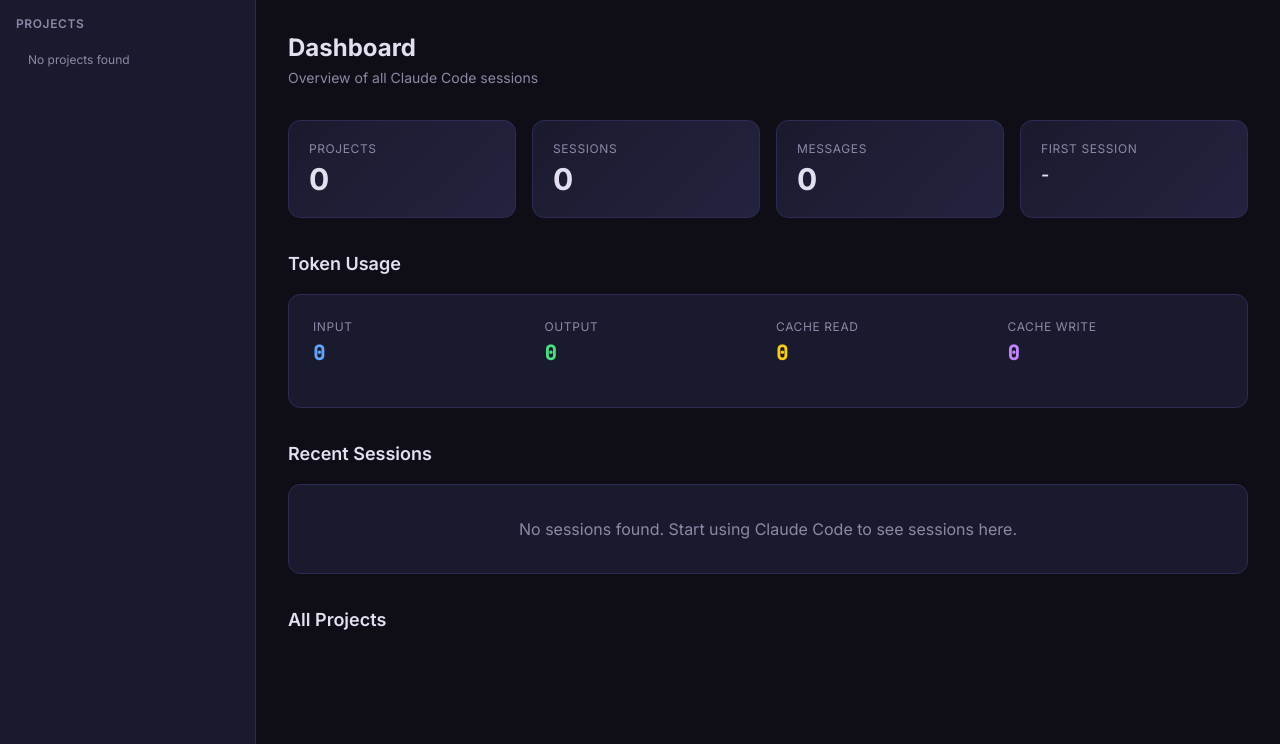
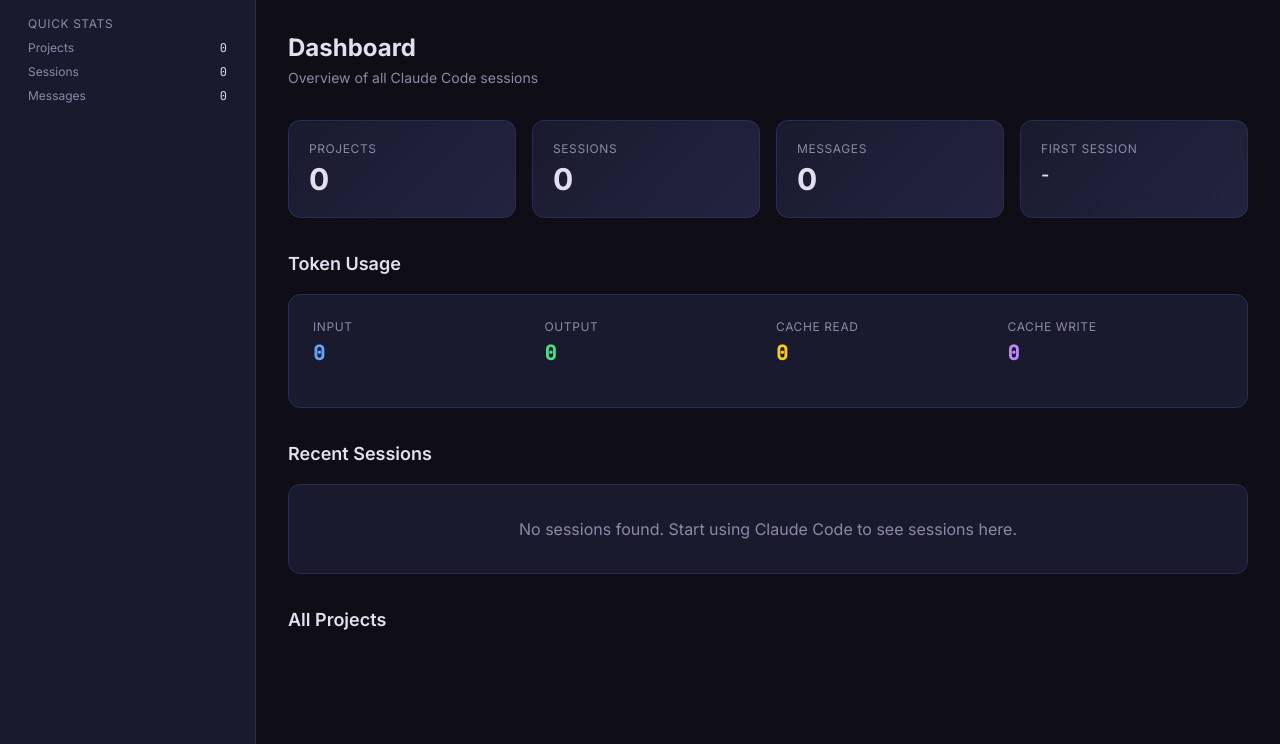
Before and after one commit to how-chtsec/claude-session-viewer, a Flask app: page / in a window 1280 px wide. Shown: the part 56-800 px from the top of the page. Run offline with Flask 3, Linux system fonts and the light colour scheme; some libraries are stand-ins or nearby versions.

Commit message:
Unify sidebar style and add cost info to project pages
- Unify Dashboard sidebar to match Usage page's compact style (quick stats + clean project list)
- Remove hardcoded "Projects" heading from base sidebar wrapper
- Show all projects with session count in both Dashboard and Usage sidebars
- Add per-session cost calculation in list_sessions()
- Add cost display to project header, date group summaries, and session rows
- Add total_cost to date group summary in group_sessions_by_date()

Co-Authored-By: Claude Opus 4.6 <noreply@anthropic.com>

```diff
--- a/services/data.py
+++ b/services/data.py
@@ -102,6 +102,7 @@ def list_sessions(project_dir_name: str) -> list[dict]:
     for sid in session_ids:
         summary = get_session_summary(str(project_path), sid)
         summary['project_dir_name'] = project_dir_name
+        summary['cost'] = calculate_session_cost(summary.get('model_breakdowns', {}))
         sessions.append(summary)
 
     # Sort by start_time descending
@@ -892,6 +893,7 @@ def group_sessions_by_date(sessions: list[dict]) -> list[dict]:
             for s in date_sessions
         )
         total_messages = sum(s.get('message_count', 0) for s in date_sessions)
+        total_cost = sum(s.get('cost', 0) for s in date_sessions)
 
         result.append({
             'date': date_str,
@@ -901,6 +903,7 @@ def group_sessions_by_date(sessions: list[dict]) -> list[dict]:
                 'session_count': len(date_sessions),
                 'total_tokens': total_tokens,
                 'total_messages': total_messages,
+                'total_cost': total_cost,
             },
         })
 
--- a/templates/base.html
+++ b/templates/base.html
@@ -178,7 +178,6 @@
     <!-- Sidebar -->
     <aside id="sidebar" class="fixed top-14 left-0 bottom-0 bg-claude-surface border-r border-claude-border z-30 overflow-y-auto transform -translate-x-full lg:translate-x-0 transition-transform duration-200" style="width: 256px;">
         <div class="p-4">
-            <h3 class="text-xs font-semibold text-claude-muted uppercase tracking-wider mb-3">Projects</h3>
             <nav class="space-y-1" id="project-nav">
                 {% block sidebar %}
                 <p class="text-xs text-claude-muted px-3 py-2">Loading...</p>
--- a/templates/index.html
+++ b/templates/index.html
@@ -2,14 +2,39 @@
 {% block title %}Dashboard - Claude Viewer{% endblock %}
 
 {% block sidebar %}
-{% for proj in projects %}
-<a href="/project/{{ proj.dir_name }}" class="nav-link block px-3 py-2 rounded-md text-sm text-claude-text truncate" title="{{ proj.name }} ({{ proj.session_count }} sessions)">
-    <span class="mr-2">📂</span>{{ proj.name }}
-    <span class="text-claude-muted text-xs ml-1">({{ proj.session_count }})</span>
-</a>
-{% endfor %}
-{% if not projects %}
-<p class="text-xs text-claude-muted px-3 py-2">No projects found</p>
+<div class="px-3">
+    <div class="text-xs text-claude-muted uppercase tracking-wider mb-2">Quick Stats</div>
+    <div class="space-y-2 text-xs">
+        <div class="flex justify-between">
+            <span class="text-claude-muted">Projects</span>
+            <span class="text-claude-text font-mono">{{ project_count }}</span>
+        </div>
+        <div class="flex justify-between">
+            <span class="text-claude-muted">Sessions</span>
+            <span class="text-claude-text font-mono">{{ stats.total_sessions | format_tokens }}</span>
+        </div>
+        <div class="flex justify-between">
+            <span class="text-claude-muted">Messages</span>
+            <span class="text-claude-text font-mono">{{ stats.total_messages | format_tokens }}</span>
+        </div>
+        {% if stats.total_cost_usd > 0 %}
+        <div class="flex justify-between">
+            <span class="text-claude-muted">Total Cost</span>
+            <span class="text-green-400 font-mono">{{ stats.total_cost_usd | format_cost }}</span>
+        </div>
+        {% endif %}
+    </div>
+</div>
+{% if projects %}
+<div class="mt-4 px-3">
+    <div class="text-xs text-claude-muted uppercase tracking-wider mb-2">Projects</div>
+    {% for p in projects %}
+    <a href="/project/{{ p.dir_name }}" class="flex justify-between px-2 py-1 text-xs text-claude-text truncate rounded hover:bg-claude-surface2 transition-colors" title="{{ p.name }} ({{ p.session_count }} sessions)">
+        <span class="truncate">{{ p.name }}</span>
+        <span class="text-claude-muted ml-1 flex-shrink-0">({{ p.session_count }})</span>
+    </a>
+    {% endfor %}
+</div>
 {% endif %}
 {% endblock %}
 
```
Also changed, not shown: templates/project.html (+15 -1 lines), templates/usage.html (+4 -3 lines).
